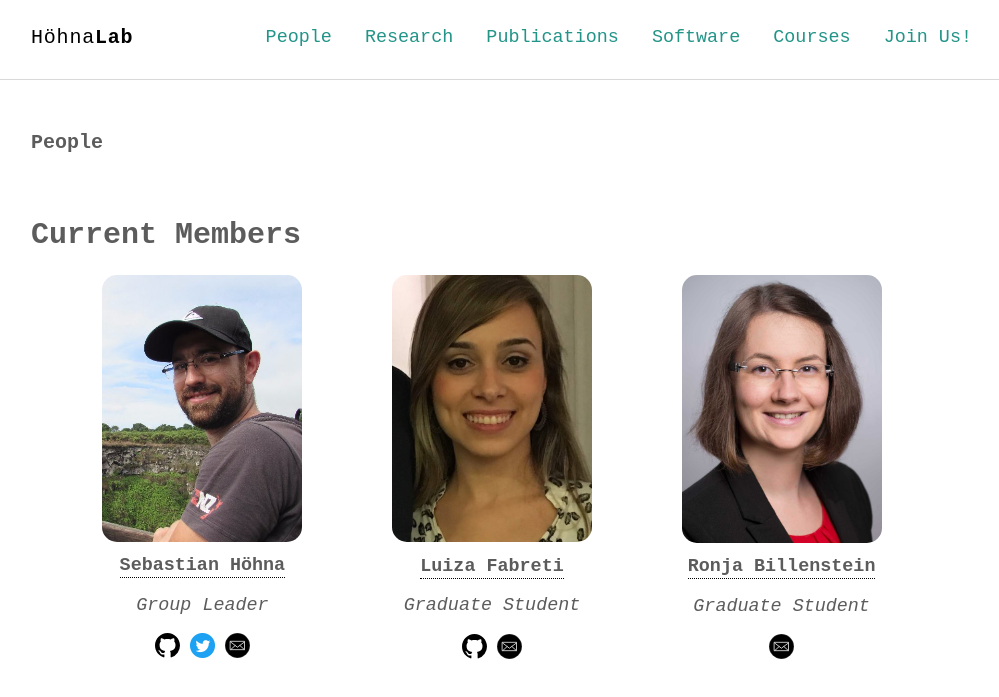
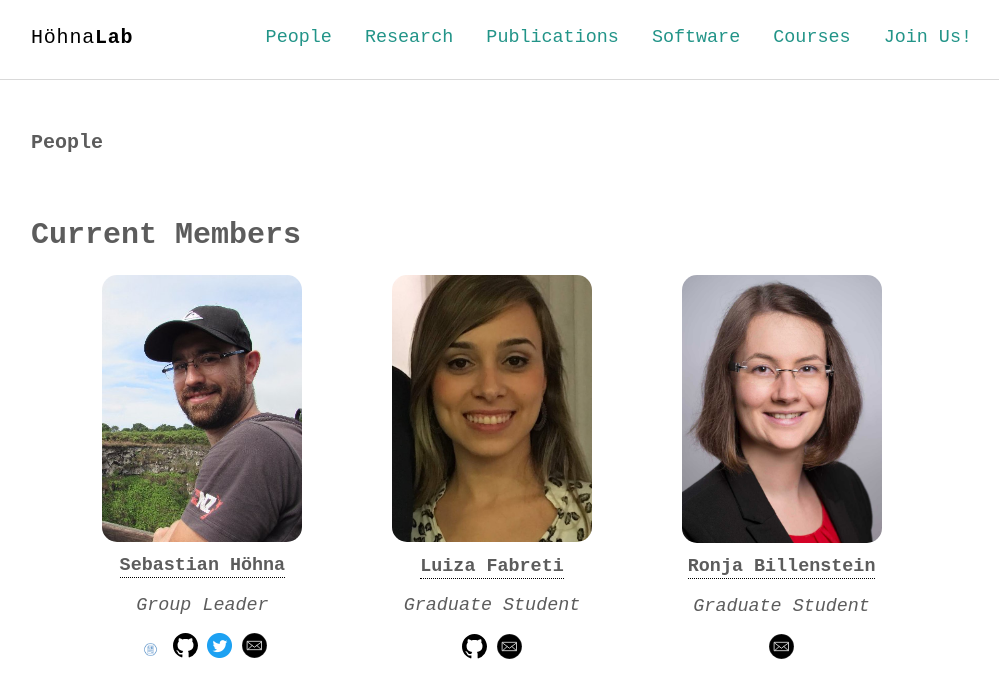
Before and after one commit to hoehnalab/hoehnalab.github.io, a Jekyll site: the page built from people.md, in a window 1280 px wide. Shown: the top 697 px of the page, without its empty margins (133-1132 px from the left). Built offline with Jekyll 4.4.1, drawn with Linux system fonts in a browser that asks for light colours; some web fonts are replaced; grey boxes are pictures that could not be loaded.

Commit message:
Update people.md
Adding link to CV

```diff
--- a/people.md
+++ b/people.md
@@ -16,6 +16,7 @@ permalink: /people/
         </span>
     </div></h5>
         <p class="title"><em>Group Leader</em></p>
+        <a href="/CVs/CV-Sebastian.pdf" target="_blank"><img src="/assets/icons/cv.jpg" width="25px"></a>
         <a href="https://github.com/hoehna" target="_blank"><img src="/assets/icons/mark-github.svg" width="25px"></a>
         <a href="https://twitter.com/sebastianhoehna?lang=en" target="_blank"><img src="/assets/icons/twitter.png" width="25px"></a>
         <a href="mailto:hoehna@lmu.de"><img src="/assets/icons/mail.svg" width="25px"></a>
```
